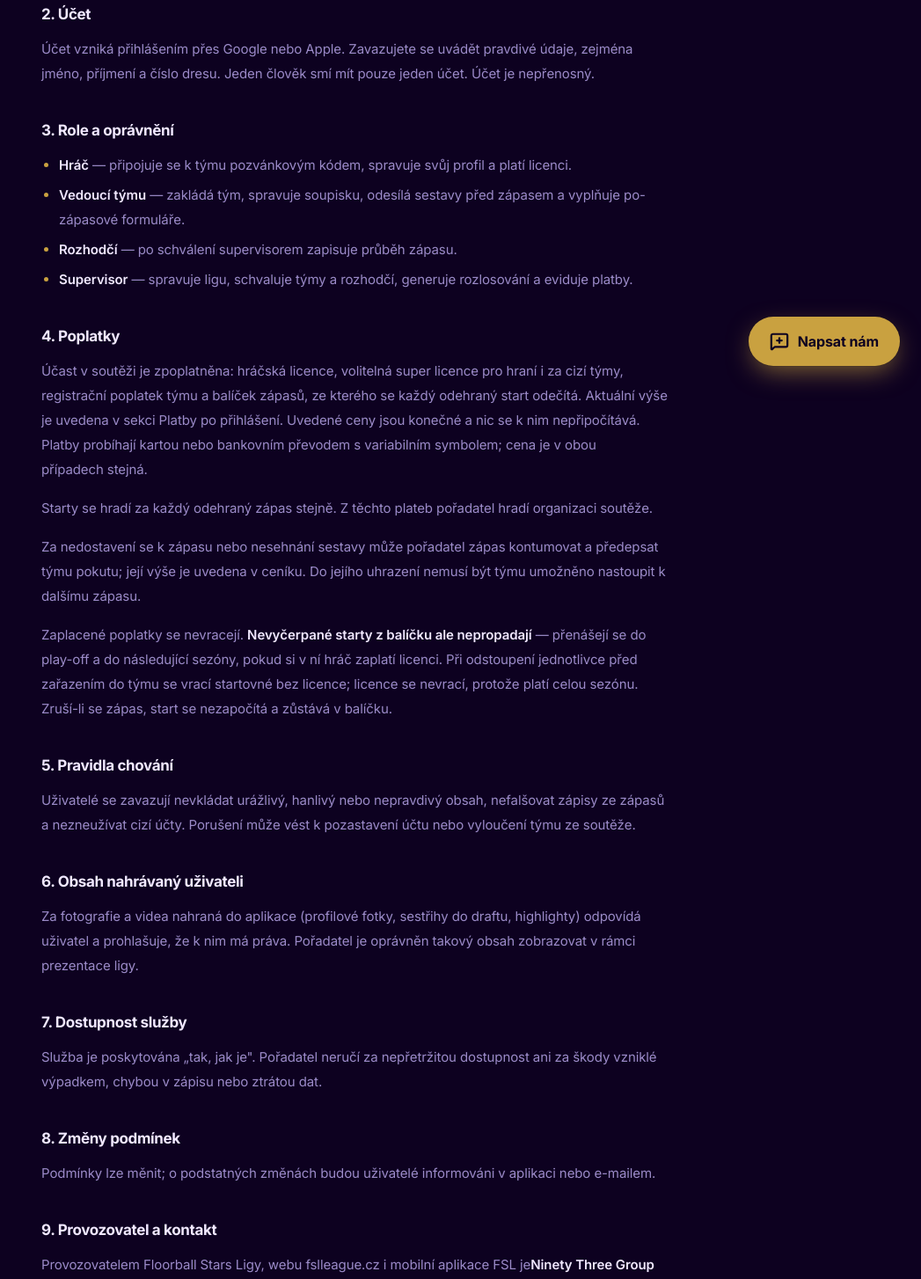
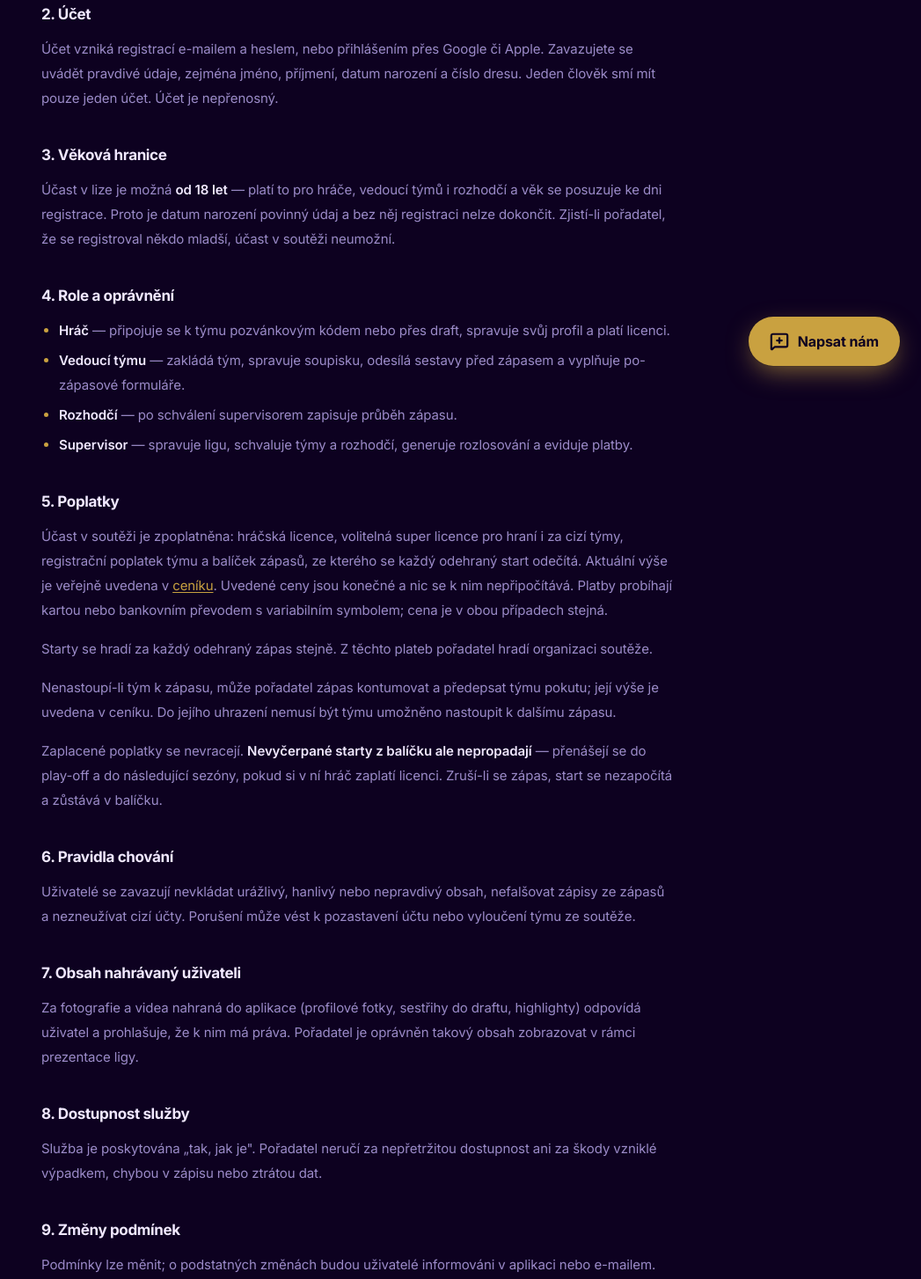
Before and after one commit to Taby9657/fsl-web, a Next.js app: page /podminky in a window 1280 px wide. Shown: the part 360-1814 px from the top of the page at 88% size, without its empty margins (233-1280 px from the left). Built offline with nearby package versions, Linux system fonts and the light colour scheme; no server answers.

Commit message:
Podmínky srovnané se systémem: 18+, účet e-mailem, veřejný ceník

```diff
--- a/src/app/podminky/page.tsx
+++ b/src/app/podminky/page.tsx
@@ -20,7 +20,7 @@ export default function TermsPage() {
     <Page size="narrow">
       <PageTitle
         title="Podmínky použití"
-        subtitle="Platné pro web fslleague.cz i mobilní aplikaci FSL · poslední aktualizace 21. 8. 2026"
+        subtitle="Platné pro web fslleague.cz i mobilní aplikaci FSL · poslední aktualizace 15. 9. 2026"
       />
       <Prose>
         <h2>1. Úvodní ustanovení</h2>
@@ -32,16 +32,24 @@ export default function TermsPage() {
 
         <h2>2. Účet</h2>
         <p>
-          Účet vzniká přihlášením přes Google nebo Apple. Zavazujete se uvádět pravdivé údaje,
-          zejména jméno, příjmení a číslo dresu. Jeden člověk smí mít pouze jeden účet. Účet je
-          nepřenosný.
+          Účet vzniká registrací e-mailem a heslem, nebo přihlášením přes Google či Apple.
+          Zavazujete se uvádět pravdivé údaje, zejména jméno, příjmení, datum narození a číslo
+          dresu. Jeden člověk smí mít pouze jeden účet. Účet je nepřenosný.
         </p>
 
-        <h2>3. Role a oprávnění</h2>
+        <h2>3. Věková hranice</h2>
+        <p>
+          Účast v lize je možná <strong>od 18 let</strong> — platí to pro hráče, vedoucí týmů
+          i rozhodčí a věk se posuzuje ke dni registrace. Proto je datum narození povinný údaj
+          a bez něj registraci nelze dokončit. Zjistí-li pořadatel, že se registroval někdo
+          mladší, účast v soutěži neumožní.
+        </p>
+
+        <h2>4. Role a oprávnění</h2>
         <ul>
           <li>
-            <strong>Hráč</strong> — připojuje se k týmu pozvánkovým kódem, spravuje svůj profil
-            a platí licenci.
+            <strong>Hráč</strong> — připojuje se k týmu pozvánkovým kódem nebo přes draft,
+            spravuje svůj profil a platí licenci.
           </li>
           <li>
             <strong>Vedoucí týmu</strong> — zakládá tým, spravuje soupisku, odesílá sestavy
@@ -56,60 +64,60 @@ export default function TermsPage() {
           </li>
         </ul>
 
-        <h2>4. Poplatky</h2>
+        <h2>5. Poplatky</h2>
         <p>
           Účast v soutěži je zpoplatněna: hráčská licence, volitelná super licence pro hraní
           i za cizí týmy, registrační poplatek týmu a balíček zápasů, ze kterého se každý
-          odehraný start odečítá. Aktuální výše je uvedena v sekci Platby po přihlášení.
-          Uvedené ceny jsou konečné a nic se k nim nepřipočítává. Platby probíhají kartou
-          nebo bankovním převodem s variabilním symbolem; cena je v obou případech stejná.
+          odehraný start odečítá. Aktuální výše je veřejně uvedena v{" "}
+          <a href="/cenik">ceníku</a>. Uvedené ceny jsou konečné a nic se k nim nepřipočítává.
+          Platby probíhají kartou nebo bankovním převodem s variabilním symbolem; cena je
+          v obou případech stejná.
         </p>
         <p>
           Starty se hradí za každý odehraný zápas stejně. Z těchto plateb pořadatel
           hradí organizaci soutěže.
         </p>
         <p>
-          Za nedostavení se k zápasu nebo nesehnání sestavy může pořadatel zápas kontumovat
-          a předepsat týmu pokutu; její výše je uvedena v ceníku. Do jejího uhrazení nemusí
-          být týmu umožněno nastoupit k dalšímu zápasu.
+          Nenastoupí-li tým k zápasu, může pořadatel zápas kontumovat a předepsat týmu pokutu;
+          její výše je uvedena v ceníku. Do jejího uhrazení nemusí být týmu umožněno nastoupit
+          k dalšímu zápasu.
         </p>
         <p>
           Zaplacené poplatky se nevracejí. <strong>Nevyčerpané starty z balíčku ale
           nepropadají</strong> — přenášejí se do play-off a do následující sezóny, pokud si
-          v ní hráč zaplatí licenci. Při odstoupení jednotlivce před zařazením do týmu se
-          vrací startovné bez licence; licence se nevrací, protože platí celou sezónu.
-          Zruší-li se zápas, start se nezapočítá a zůstává v balíčku.
+          v ní hráč zaplatí licenci. Zruší-li se zápas, start se nezapočítá a zůstává
+          v balíčku.
         </p>
 
-        <h2>5. Pravidla chování</h2>
+        <h2>6. Pravidla chování</h2>
         <p>
           Uživatelé se zavazují nevkládat urážlivý, hanlivý nebo nepravdivý obsah, nefalšovat
           zápisy ze zápasů a nezneužívat cizí účty. Porušení může vést k pozastavení účtu nebo
           vyloučení týmu ze soutěže.
         </p>
 
-        <h2>6. Obsah nahrávaný uživateli</h2>
+        <h2>7. Obsah nahrávaný uživateli</h2>
         <p>
           Za fotografie a videa nahraná do aplikace (profilové fotky, sestřihy do draftu,
           highlighty) odpovídá uživatel a prohlašuje, že k nim má práva. Pořadatel je oprávněn
           takový obsah zobrazovat v rámci prezentace ligy.
         </p>
 
-        <h2>7. Dostupnost služby</h2>
+        <h2>8. Dostupnost služby</h2>
         <p>
           Služba je poskytována „tak, jak je". Pořadatel neručí za nepřetržitou dostupnost ani
           za škody vzniklé výpadkem, chybou v zápisu nebo ztrátou dat.
         </p>
 
-        <h2>8. Změny podmínek</h2>
+        <h2>9. Změny podmínek</h2>
         <p>
           Podmínky lze měnit; o podstatných změnách budou uživatelé informováni v aplikaci nebo
           e-mailem.
         </p>
 
-        <h2>9. Provozovatel a kontakt</h2>
+        <h2>10. Provozovatel a kontakt</h2>
         <p>
-          Provozovatelem Floorball Stars Ligy, webu fslleague.cz i mobilní aplikace FSL je
+          Provozovatelem Floorball Stars Ligy, webu fslleague.cz i mobilní aplikace FSL je{" "}
           <strong>Ninety Three Group s.r.o.</strong>, IČO 29933455, se sídlem Roháčova 145/14, Žižkov, 130 00 Praha 3, zapsaná v obchodním
           rejstříku pod spisovou značkou C 454702 vedená u Městského soudu v Praze.
         </p>
```
